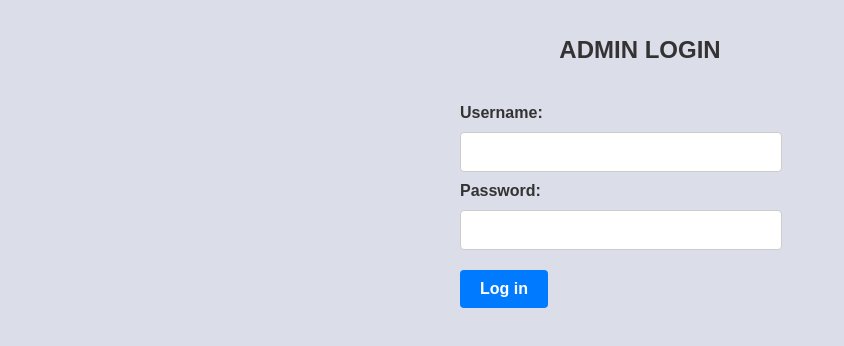
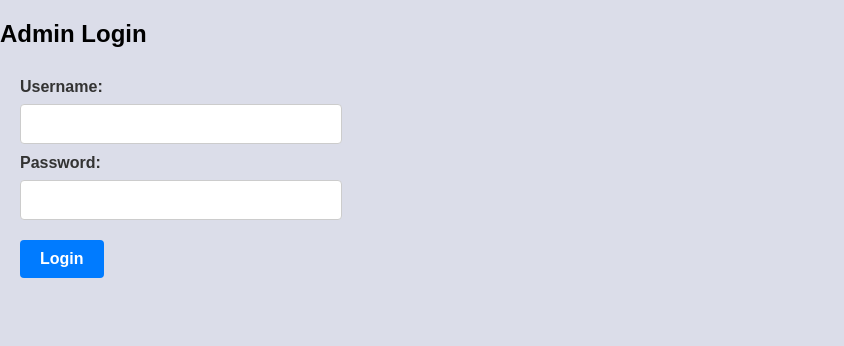
Before and after one commit to sachins97/CONESTOGA-HEALTHCARE, a React (Create React App) app: page /admin in a window 1280 px wide. Shown: the top 346 px of the page, without its empty margins (0-844 px from the left). Built offline with nearby package versions, Linux system fonts and the light colour scheme.

Commit message:
Login  and Session: Staff, Doctor & admin

```diff
--- a/src/AdminLogin.js
+++ b/src/AdminLogin.js
@@ -1,67 +1,68 @@
 import React, { useState } from 'react';
 import './login.css';
 import { useNavigate } from 'react-router-dom';
+import axios from 'axios';
 
-const Login = () => {
+
+
+function AdminLogin() {
   const navigate = useNavigate();
   const [username, setUsername] = useState('');
   const [password, setPassword] = useState('');
-  const [isLoggedIn, setIsLoggedIn] = useState(false);
+  const [errorMessage, setErrorMessage] = useState('');
 
-  const handleUsernameChange = (e) => {
-    setUsername(e.target.value);
-  };
+  const handleLogin = async (e) => {
+    e.preventDefault();
 
-  const handlePasswordChange = (e) => {
-    setPassword(e.target.value);
-  };
+    try {
+      const response = await axios.post('http://localhost:8080/AdminLogin', {
+        username,
+        password,
+      });
 
-  const handleSubmit = (e) => {
-    e.preventDefault();
-    // Perform login authentication here
-    if (username === 'admin' && password === 'password') {
-      setIsLoggedIn(true);
-      // Clear the form
-      setUsername('');
-      setPassword('');
+      if (response.data === 'Login Successful') {
+        // Store user token in local storage
+        localStorage.setItem('userToken', 'dummyToken');
+        // Redirect to the StaffPage component
         navigate('/AdminPage');
+      } else {
+        setErrorMessage('Invalid username or password');
+      }
+    } catch (error) {
+      setErrorMessage('An error occurred during login');
+      console.error('Error:', error);
     }
   };
 
-  if (isLoggedIn) {
-    return <h1>Welcome, {username}!</h1>;
-  }
-
   return (
-    <div className="login-container">
-      <h1 className="login-title">ADMIN LOGIN</h1>
-      <form onSubmit={handleSubmit} className="login-form">
-        <label htmlFor="username" className="login-label">
-          Username:
-        </label>
+    <div>
+      <h2>Admin Login</h2>
+      <form>
+        <div>
+          <label htmlFor="username">Username:</label>
           <input
             type="text"
             id="username"
             value={username}
-          onChange={handleUsernameChange}
-          className="login-input"
+            onChange={(e) => setUsername(e.target.value)}
           />
-
-        <label htmlFor="password" className="login-label">
-          Password:
-        </label>
+        </div>
+        <div>
+          <label htmlFor="password">Password:</label>
           <input
             type="password"
             id="password"
             value={password}
-          onChange={handlePasswordChange}
-          className="login-input"
+            onChange={(e) => setPassword(e.target.value)}
           />
-
-        <button type="submit" className="login-button">Log in</button>
+        </div>
+        <button type="submit" onClick={handleLogin}>
+          Login
+        </button>
+        {errorMessage && <p>{errorMessage}</p>}
       </form>
     </div>
   );
-};
+}
 
-export default Login;
+export default AdminLogin;
--- a/src/AdminPage.js
+++ b/src/AdminPage.js
@@ -1,8 +1,40 @@
-import React from 'react';
+import React, { useEffect } from 'react';
 import './optionspage.css';
-import { Link } from 'react-router-dom';
+import { Link, useNavigate } from 'react-router-dom';
 
 const AdminPage = () => {
+  const navigate = useNavigate();
+
+  const handleLogout = () => {
+    // Clear user session or token from local storage
+    localStorage.removeItem('userToken');
+
+    // Redirect the user to the login page
+    navigate('/admin');
+  };
+
+  useEffect(() => {
+    // Check if the user is logged in
+    const userToken = localStorage.getItem('userToken');
+    if (!userToken) {
+      // Redirect to the login page if not logged in
+      navigate('/admin');
+    }
+  }, [navigate]);
+
+  // Redirect to login if session is not valid
+  useEffect(() => {
+    const timer = setTimeout(() => {
+      const userToken = localStorage.getItem('userToken');
+      if (!userToken) {
+        navigate('/admin');
+      }
+    }, 500);
+
+    return () => clearTimeout(timer);
+  }, [navigate]);
+
+
   return (
     <div className="admin-page-container">
       <h1>Admin</h1>
@@ -20,6 +52,7 @@ const AdminPage = () => {
           <button className="btn"><Link to="/ReportingPage">View Reports</Link></button>
         </div>
       </div>
+      <button className="logout-btn" onClick={handleLogout}>Logout</button>
     </div>
   );
 };
--- a/src/DoctorPage.js
+++ b/src/DoctorPage.js
@@ -1,8 +1,39 @@
-import React from 'react';
+import React, { useEffect } from 'react';
 import './optionspage.css';
-import { Link } from 'react-router-dom';
+import { Link, useNavigate } from 'react-router-dom';
 
 const DoctorPage = () => {
+  const navigate = useNavigate();
+
+  const handleLogout = () => {
+    // Clear user session or token from local storage
+    localStorage.removeItem('userToken');
+
+    // Redirect the user to the login page
+    navigate('/Doctor');
+  };
+
+  useEffect(() => {
+    // Check if the user is logged in
+    const userToken = localStorage.getItem('userToken');
+    if (!userToken) {
+      // Redirect to the login page if not logged in
+      navigate('/Doctor');
+    }
+  }, [navigate]);
+
+  // Redirect to login if session is not valid
+  useEffect(() => {
+    const timer = setTimeout(() => {
+      const userToken = localStorage.getItem('userToken');
+      if (!userToken) {
+        navigate('/Doctor');
+      }
+    }, 500);
+
+    return () => clearTimeout(timer);
+  }, [navigate]);
+
   return (
     <div className="doctor-page-container">
       <h1>Doctor</h1>
@@ -20,6 +51,8 @@ const DoctorPage = () => {
           <button className="btn">Other Option</button>
         </div>
       </div>
+      <button className="logout-btn" onClick={handleLogout}>Logout</button>
+
     </div>
   );
 };
```
Also changed, not shown: 1 other file (tests, documents, lock files or other folders). Lines whose indentation alone changed are shown as unchanged.
